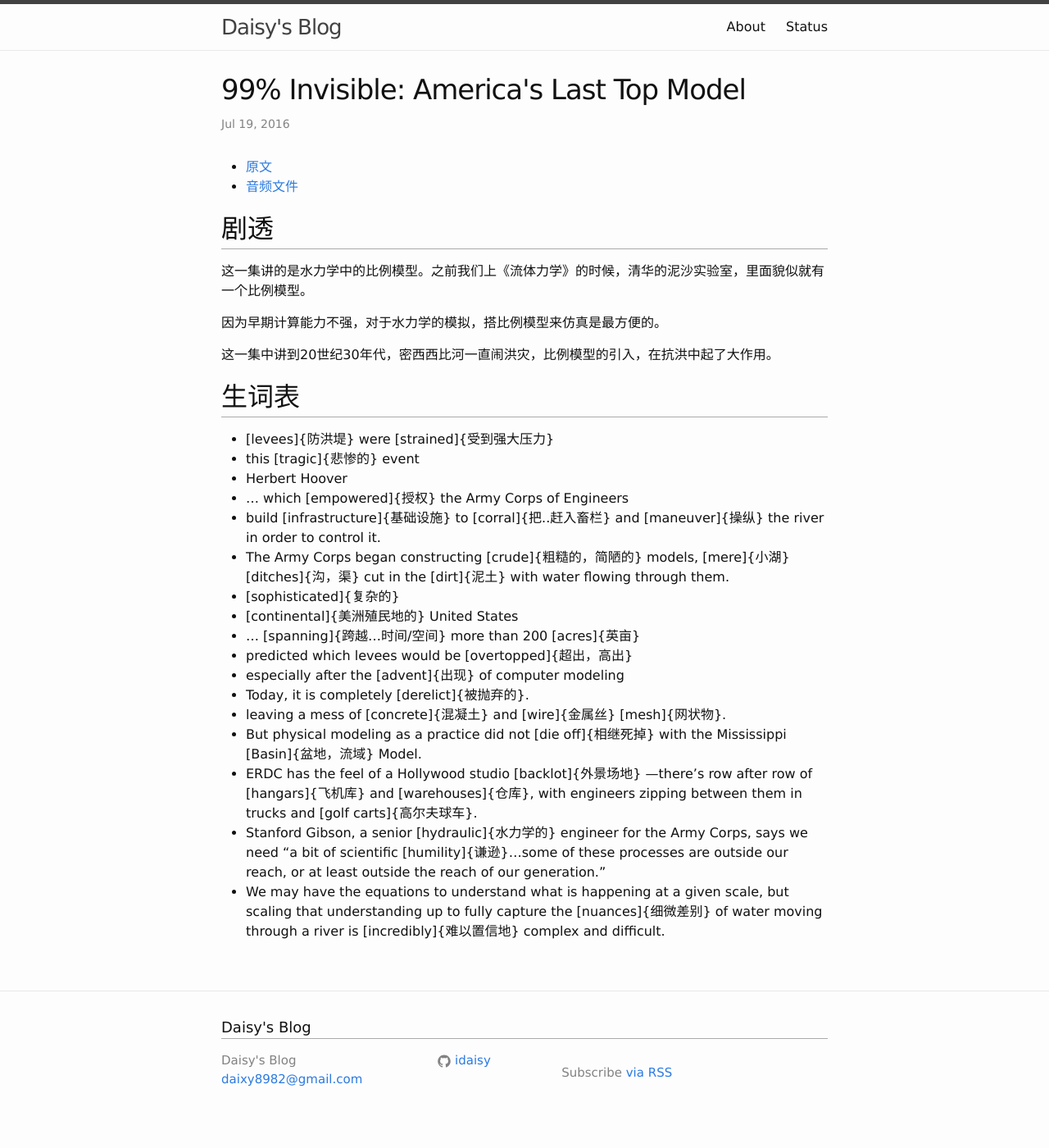
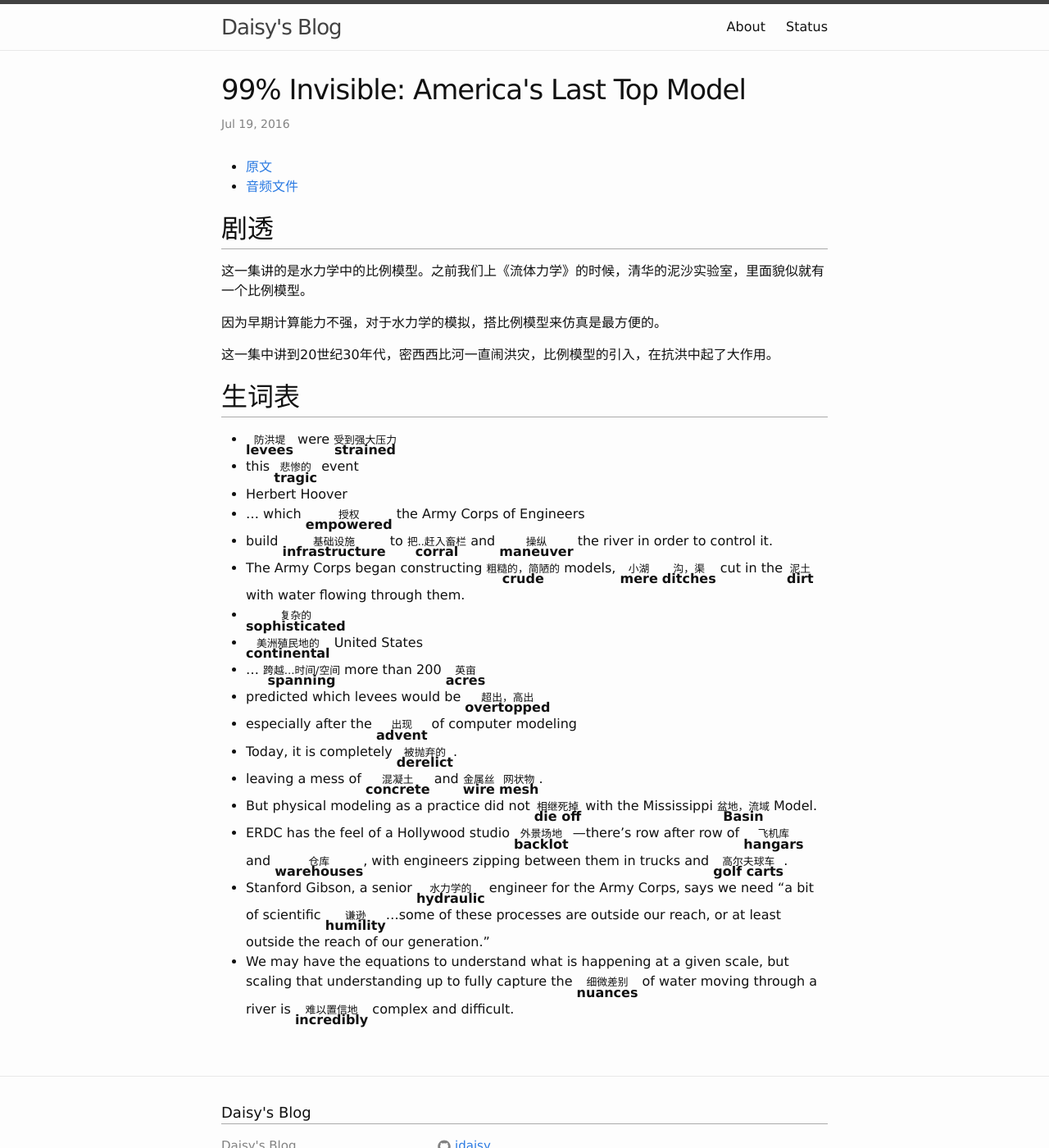
Before and after one commit to idaisy/idaisy.github.io, a Jekyll site: the page built from _posts/2016-07-19-99pi-america-s-last-top-model.md, in a window 1280 px wide and 1400 px high. Shown: the whole window at 82% size. Built offline with Jekyll 4.4.1, drawn with Linux system fonts in a browser that asks for light colours; comment, search, counter and statistics services are not loaded; part of the change alters nothing that is shown.

Commit message:
Sat Sep 24 19:09:02 CST 2016

```diff
--- a/_layouts/post.html
+++ b/_layouts/post.html
@@ -12,6 +12,9 @@ layout: default
     {{ content }}
   </article>
 
+   <script>
+        document.body.innerHTML = document.body.innerHTML.replace(/\[(.+?)\]\{(.+?)\}/g, "<ruby><rb><a href=\"http://youdao.com/w/eng/$1\"> $1 </a> </rb><rp>(</rp><rt>$2</rt><rp>)</rp></ruby>")
+   </script>
 
     <div id="disqus_thread"></div>
     <script type="text/javascript">
```
